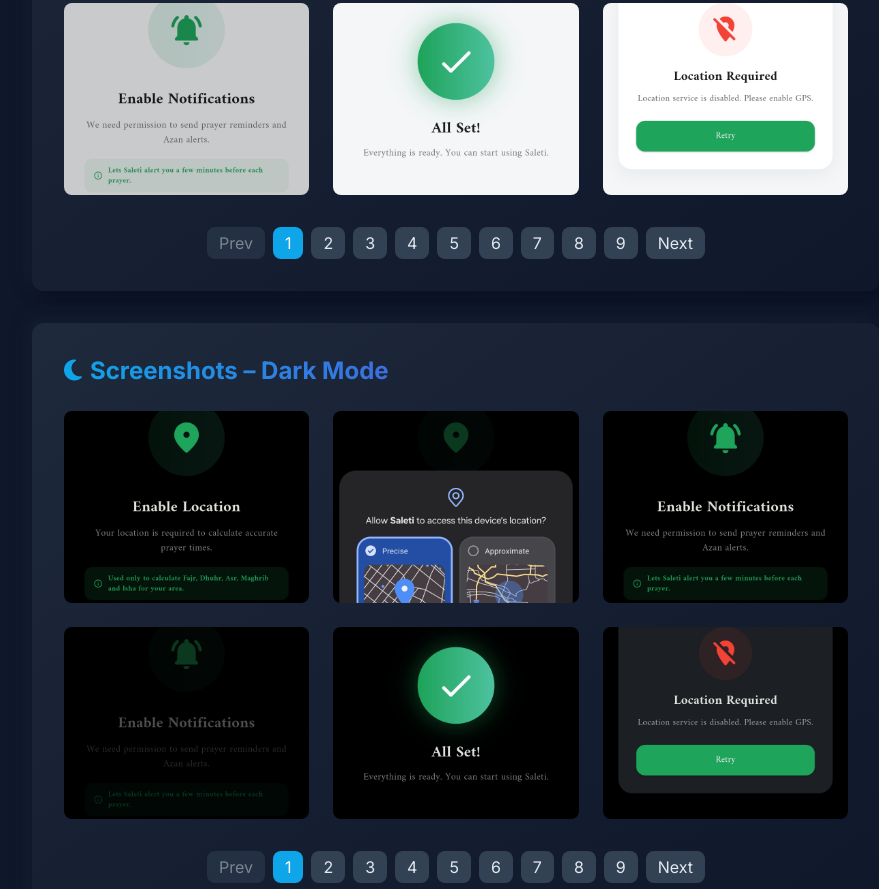
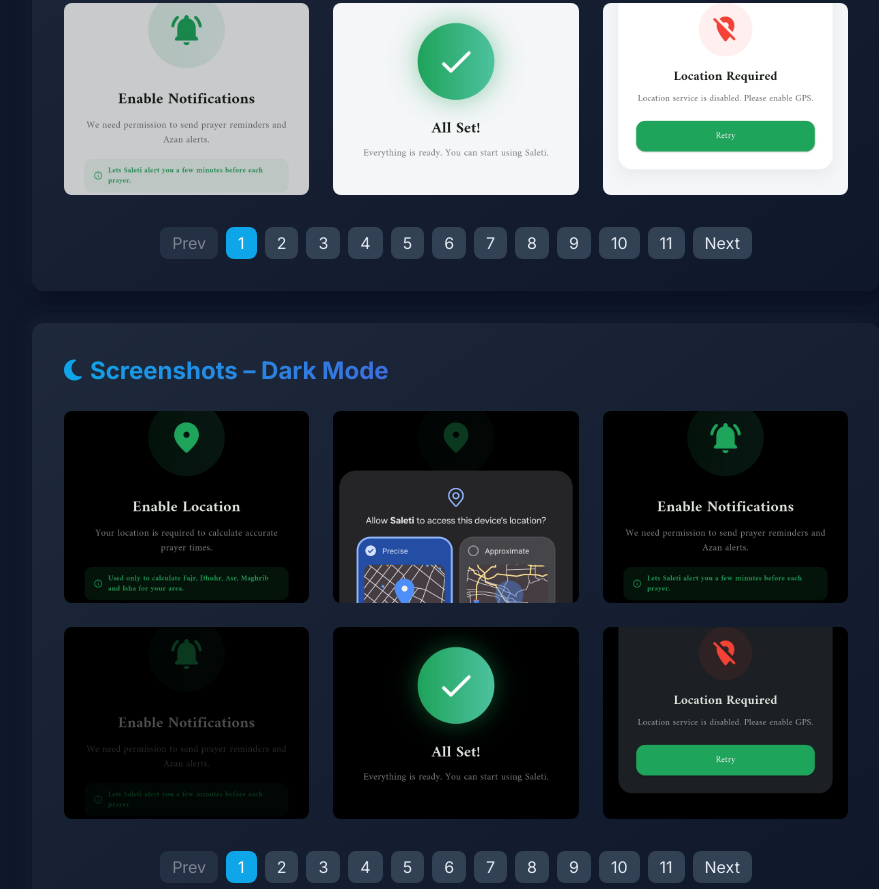
Before and after one commit to ayoub-dhamer/portfolio, a plain HTML site: page projects/saleti.html in a window 1280 px wide. Shown: the part 3731-4620 px from the top of the page, without its empty margins (184-1063 px from the left). Drawn offline with nearby package versions, Linux system fonts and the light colour scheme.

Commit message:
fixing the html file for saleti images

```diff
--- a/projects/saleti.html
+++ b/projects/saleti.html
@@ -471,13 +471,13 @@
       const imagesPerPage = 6;
       const galleries = {
         light: {
-          total: 53,
+          total: 62,
           page: 1,
           path: "../images/saleti/light/",
           prefix: "saleti-light",
         },
         dark: {
-          total: 53,
+          total: 62,
           page: 1,
           path: "../images/saleti/dark/",
           prefix: "saleti-dark",
```
